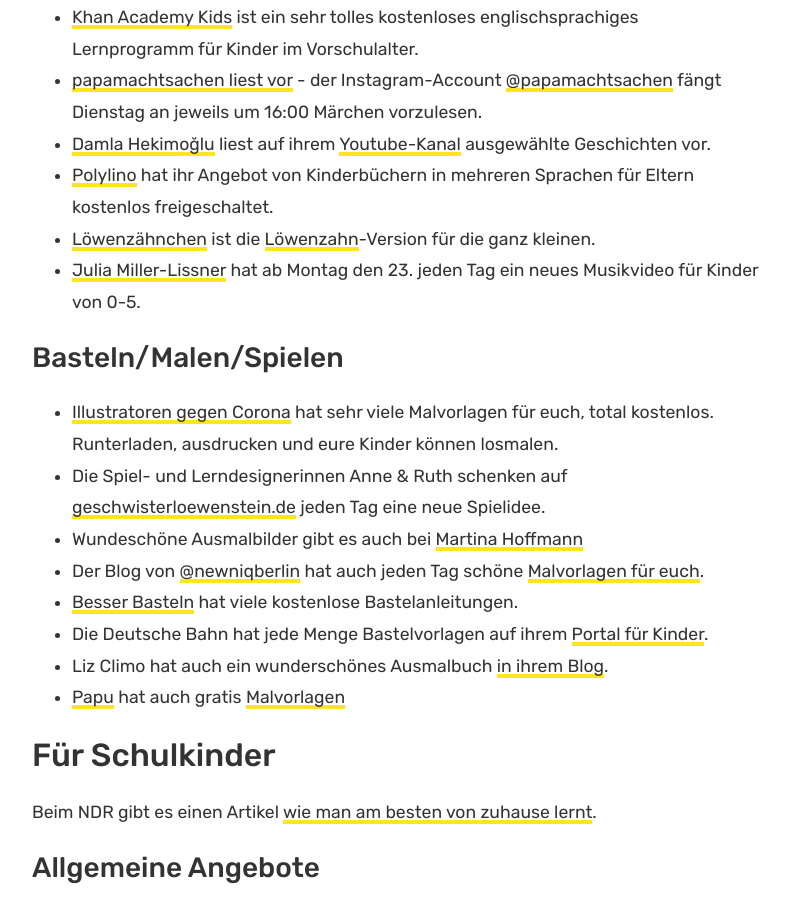
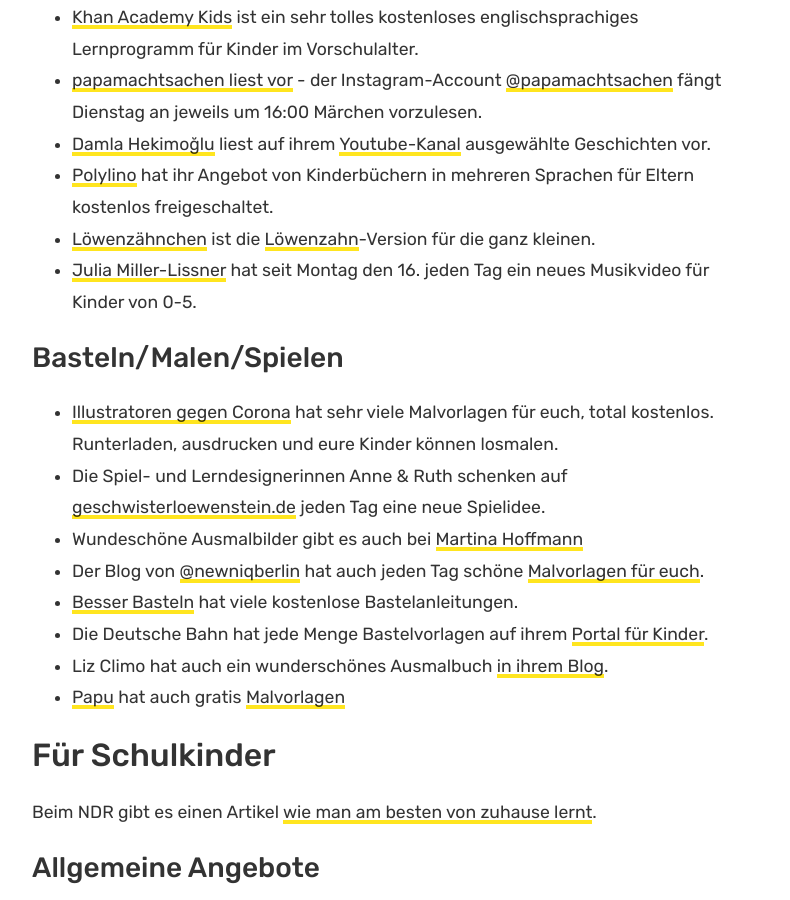
Before and after one commit to papiberlin/website, a Jekyll site: the page built from _posts/2020-03-16-corona-resources.md, in a window 1280 px wide and 900 px high, scrolled down 1559 px. Shown: the whole window, without its empty margins (433-1223 px from the left). Built offline with Jekyll 4.4.1, drawn with Linux system fonts in a browser that asks for light colours.

Commit message:
fixed date

```diff
--- a/_posts/2020-03-16-corona-resources.md
+++ b/_posts/2020-03-16-corona-resources.md
@@ -38,7 +38,7 @@
 * [Damla Hekimoğlu](https://twitter.com/_DamlaHekimoglu) liest auf ihrem [Youtube-Kanal](https://www.youtube.com/damlahekimoglu) ausgewählte Geschichten vor.
 * [Polylino](https://www.polylino.de/neuigkeiten/coronakrise-polylino-offen-fuer-alle-kinder/) hat ihr Angebot von Kinderbüchern in mehreren Sprachen für Eltern kostenlos freigeschaltet.
 * [Löwenzähnchen](https://www.zdf.de/kinder/loewenzaehnchen) ist die [Löwenzahn](https://www.zdf.de/kinder/loewenzahn)-Version für die ganz kleinen.
-* [Julia Miller-Lissner](https://www.youtube.com/channel/UCjZo5FZLamKq6fuwb1hHdwQ?reload=9) hat ab Montag den 23. jeden Tag ein neues Musikvideo für Kinder von 0-5.
+* [Julia Miller-Lissner](https://www.youtube.com/channel/UCjZo5FZLamKq6fuwb1hHdwQ?reload=9) hat seit Montag den 16. jeden Tag ein neues Musikvideo für Kinder von 0-5.
 
 ### Basteln/Malen/Spielen
 
```
